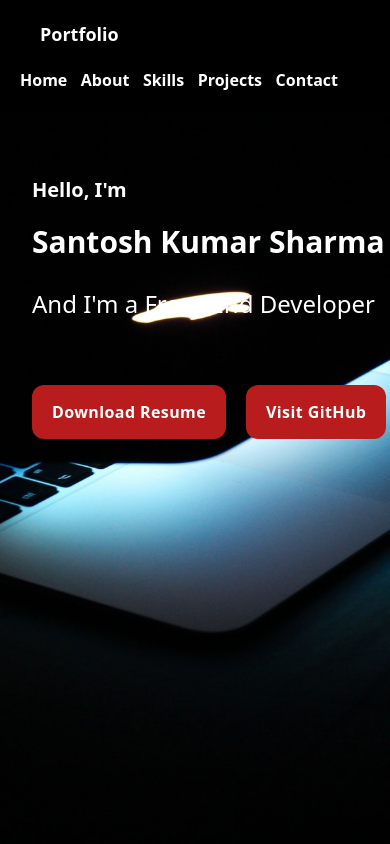
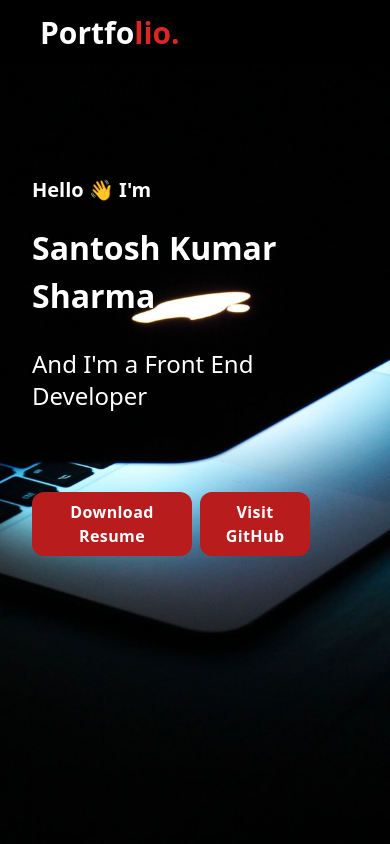
Before and after one commit to santoshsharma27/Portfolio, a React (Create React App) app: page / in a window 390 px wide. Shown: the top 844 px of the page. Built offline with nearby package versions, Linux system fonts and the light colour scheme.

Commit message:
fixed UI Issue

```diff
--- a/package.json
+++ b/package.json
@@ -8,8 +8,10 @@
     "@testing-library/user-event": "^13.5.0",
     "react": "^18.2.0",
     "react-dom": "^18.2.0",
-    "react-icons": "^4.10.1",
+    "react-hot-toast": "^2.4.1",
+    "react-icons": "^4.12.0",
     "react-scripts": "5.0.1",
+    "react-toastify": "^9.1.3",
     "web-vitals": "^2.1.4"
   },
   "scripts": {
--- a/src/components/About.js
+++ b/src/components/About.js
@@ -8,7 +8,7 @@ function About() {
         </p>
       </div>
       <div className="sm:flex items-center justify-center sm:space-x-20 font-semibold text-lg">
-        <div className="pb-10">
+        <div className="pb-10 flex items-center justify-center">
           <img
             className="sm:rounded-2xl w-[300px] h-[300px] rounded-2xl"
             src="/images/Santosh.jpg"
--- a/src/components/Contact.js
+++ b/src/components/Contact.js
@@ -1,5 +1,7 @@
 import { useState } from "react";
 import { HiMapPin, HiOutlineEnvelope, HiUser } from "react-icons/hi2";
+import { ToastContainer, toast } from "react-toastify";
+import "react-toastify/dist/ReactToastify.css";
 
 function Contact() {
   const [name, setName] = useState("");
@@ -9,6 +11,13 @@ function Contact() {
 
   function handleSubmit(e) {
     e.preventDefault();
+    toast.info("Form Submitted, will connect sortly", {
+      position: "top-center",
+    });
+    setName("");
+    setEmail("");
+    setSubject("");
+    setDescription("");
   }
 
   return (
@@ -20,7 +29,7 @@ function Contact() {
           --
         </p>
       </div>
-      <div className="sm:flex items-center justify-around wrap">
+      <div className="lg:flex items-center justify-around wrap">
         <div className="font-semibold text-lg mb-10">
           <div className="pt-5">Reach Out to me!</div>
           <p className="pt-5 pb-5">
@@ -106,9 +115,9 @@ function Contact() {
         <div>
           <div className="font-semibold">Message Me</div>
           <form className=" text-black" onSubmit={handleSubmit}>
-            <div className="sm:space-x-8 sm:py-5 mb-5 pt-5 space-y-8">
+            <div className="sm:py-5 pt-5 space-y-8">
               <input
-                className="px-5 py-3 rounded-md w-72"
+                className="px-5 py-3 rounded-md h-full w-full mr-2"
                 type="text"
                 placeholder="Name"
                 required
@@ -116,7 +125,7 @@ function Contact() {
                 onChange={(e) => setName(e.target.value)}
               />
               <input
-                className="px-5 py-3 rounded-md w-72"
+                className="px-5 py-3 rounded-md h-full w-full"
                 type="email"
                 placeholder="Email"
                 required
@@ -126,7 +135,7 @@ function Contact() {
             </div>
             <div className="py-5">
               <input
-                className="px-5 py-3 rounded-md sm:w-[610px] w-72"
+                className="px-5 py-3 rounded-md h-full w-full"
                 type="text"
                 placeholder="Subject"
                 required
@@ -136,7 +145,9 @@ function Contact() {
             </div>
             <div className="py-5">
               <textarea
-                className="px-5 py-3 rounded-md sm:w-[610px] sm:h-[200px] h-48 w-72"
+                cols="30"
+                rows="10"
+                className="px-5 py-3 rounded-md h-full w-full"
                 placeholder="Describe Project..."
                 required
                 value={description}
@@ -144,9 +155,10 @@ function Contact() {
               ></textarea>
             </div>
             <div className="py-5">
-              <button className="bg-red-700 px-5 py-3 rounded-lg font-semibold text-white">
+              <button className="bg-red-600 px-5 py-3 rounded-lg font-semibold text-white hover:bg-red-700">
                 Send Message
               </button>
+              <ToastContainer />
             </div>
           </form>
         </div>
--- a/src/components/Header.js
+++ b/src/components/Header.js
@@ -1,13 +1,15 @@
+import { IoMenuOutline } from "react-icons/io5";
+import { IoCloseSharp } from "react-icons/io5";
+
 function Header() {
   return (
-    <header className="sm:flex items-center justify-between bg-black text-white font-semibold sm:h-16 fixed w-[100%]">
-      <div className="px-10 sm:tracking-widest font-bold text-lg pt-5">
-        <p>
-          <a href="#home">Portfolio</a>
-        </p>
+    <header className="flex items-center justify-between bg-black text-white font-semibold sm:h-16 fixed w-screen">
+      <div className="px-10 sm:tracking-widest font-bold text-[30px]">
+        <a href="#home">Portfo</a>
+        <span className="text-red-600">lio.</span>
       </div>
-      <nav className="pr-8">
-        <ul className="flex items-center justify-between m-5 sm:space-x-10">
+      <nav className="pr-8 invisible md:visible">
+        <ul className="m-5 sm:space-x-10 flex">
           <li className="hover:text-red-500">
             <a href="#home">Home</a>
           </li>
@@ -25,6 +27,10 @@ function Header() {
           </li>
         </ul>
       </nav>
+      <button className="hidden pr-5">
+        <IoMenuOutline className="h-10 w-12" />
+        <IoCloseSharp className="h-10 w-12" hidden />
+      </button>
     </header>
   );
 }
--- a/src/components/Home.js
+++ b/src/components/Home.js
@@ -1,25 +1,25 @@
 function Home() {
   return (
-    <div
+    <section
       id="home"
       className="bg-no-repeat h-[100vh] bg-center bg-cover bg-fixed"
       style={{
         backgroundImage: "url(/images/bannernew.jpg)",
       }}
     >
-      <div className="sm:px-40 pt-44 pl-8">
+      <div className="sm:pl-12 md:pl-28 pt-44 pl-8 px-20">
         <p className="sm:text-[28px] font-semibold text-white text-xl">
-          Hello, I'm
+          Hello 👋 I'm
         </p>
-        <p className="sm:text-[65px] text-white font-semibold text-3xl pt-5 sm:pb-5">
+        <p className="sm:text-[44px] text-white font-semibold text-[32px] pt-5 sm:pb-5 md:text-[48px] lg:text-[65px]">
           Santosh Kumar Sharma
         </p>
         <p className="sm:text-3xl text-white pt-7 text-2xl">
           And I'm a <span>Front End Developer</span>
         </p>
-        <div className="pt-20 sm:space-x-8 space-x-5">
+        <div className="pt-20 sm:space-x-8 space-x-2 flex text-center">
           <a
-            className="px-5 py-4 rounded-xl bg-red-700 font-semibold tracking-wide text-white transition-colors duration-300 hover:bg-red-600 focus:bg-red-600 focus:outline-none focus:ring focus:ring-red-600 focus:ring-offset-2 disabled:cursor-not-allowed"
+            className="px-2 py-2 sm:px-5 sm:py-4 rounded-xl bg-red-700 font-semibold tracking-wide text-white transition-colors duration-300 hover:bg-red-600 focus:bg-red-600 focus:outline-none focus:ring focus:ring-red-600 focus:ring-offset-2 disabled:cursor-not-allowed"
             href="https://drive.google.com/file/d/16mBl736IQT7IEA8ATEgjdUjaSdazLuLn/view?usp=drive_link"
             target="_blank"
             rel="noreferrer"
@@ -27,7 +27,7 @@ function Home() {
             Download Resume
           </a>
           <a
-            className="px-5 py-4 rounded-xl bg-red-700 font-semibold tracking-wide text-white transition-colors duration-300 hover:bg-red-600 focus:bg-red-600 focus:outline-none focus:ring focus:ring-red-600 focus:ring-offset-2 disabled:cursor-not-allowed"
+            className="px-2 py-2 sm:px-5 sm:py-4 rounded-xl bg-red-700 font-semibold tracking-wide text-white transition-colors duration-300 hover:bg-red-600 focus:bg-red-600 focus:outline-none focus:ring focus:ring-red-600 focus:ring-offset-2 disabled:cursor-not-allowed"
             href="https://github.com/santoshsharma27"
             target="_blank"
             rel="noreferrer"
@@ -36,7 +36,7 @@ function Home() {
           </a>
         </div>
       </div>
-    </div>
+    </section>
   );
 }
 
--- a/src/components/Project.js
+++ b/src/components/Project.js
@@ -7,9 +7,9 @@ function Project() {
           -- <span className="text-red-600 px-2">check my work</span>--
         </p>
       </div>
-      <div className="sm:flex items-center justify-center sm:m-7 sm:space-x-7 pt-7 px-16">
+      <div className="sm:flex justify-center items-center sm:m-7 sm:space-x-7 pt-7 px-16">
         <div className="sm:h-[300px] sm:w-[350px] bg-black rounded-2xl h-64 w-64 mb-7">
-          <div className=" p-5">
+          <div className="p-5">
             <a
               href="https://fast-reactpizza.netlify.app/"
               target="_blank"
```
Also changed, not shown: 1 other file (tests, documents, lock files or other folders).
